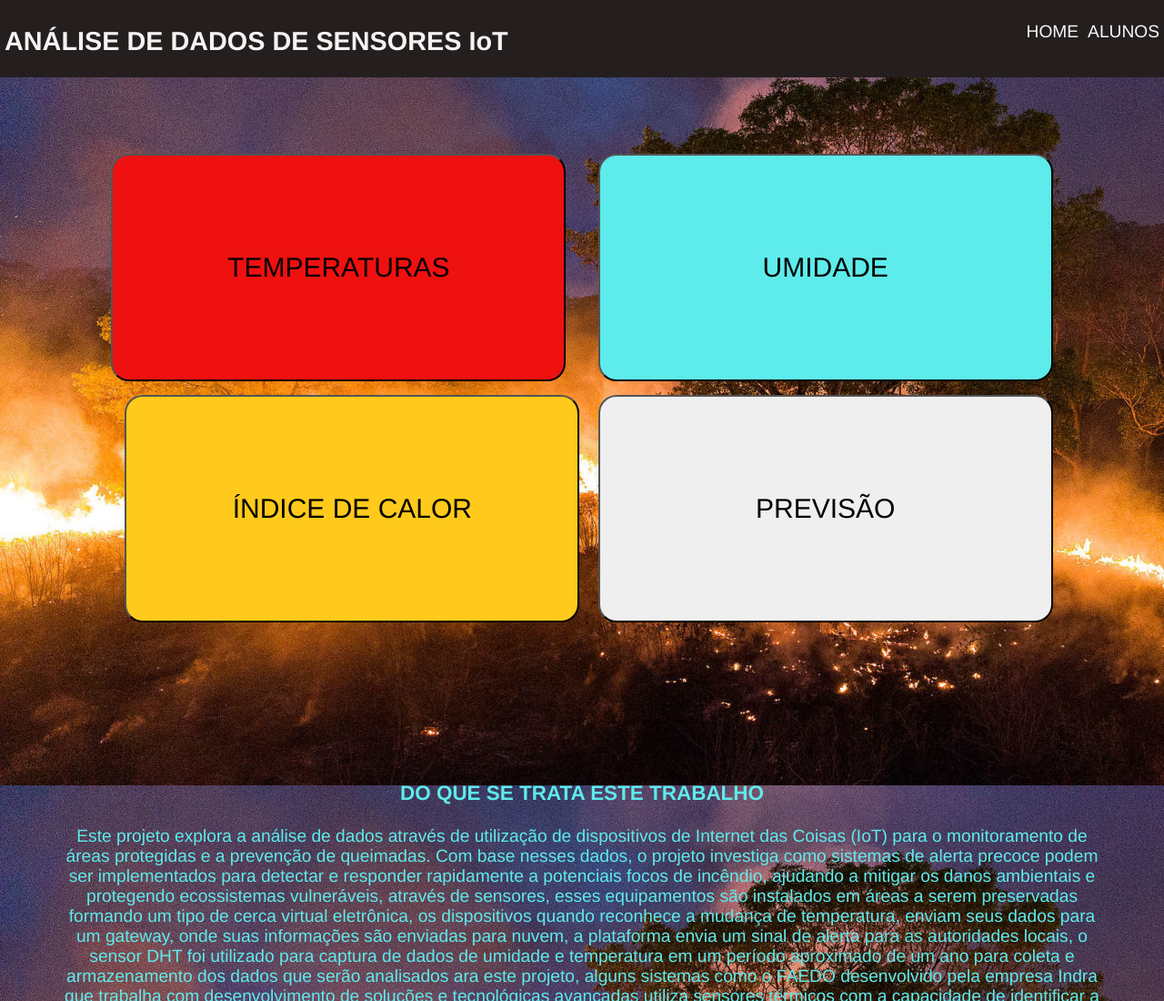
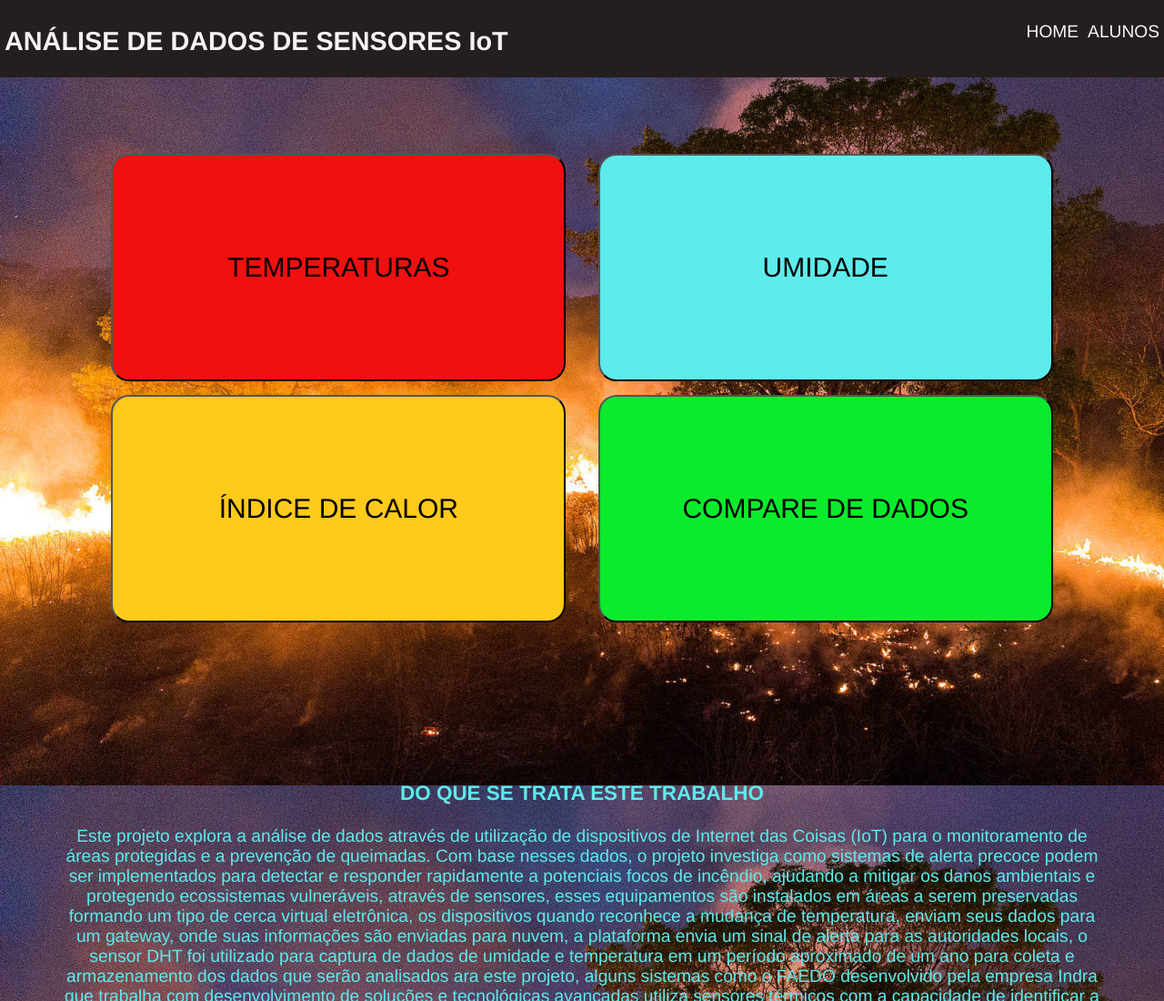
Before and after one commit to OMARCARDOSO75/projetoint, a plain HTML site: page index.HTML in a window 1280 px wide. Shown: the top 1100 px of the page at 91% size. Drawn offline with Linux system fonts and the light colour scheme.

Commit message:
Update index.HTML

```diff
--- a/index.HTML
+++ b/index.HTML
@@ -32,9 +32,11 @@
             <a href="GrafUmidade/index.html" style="text-decoration: none;">UMIDADE</a>
         </button>
         <button class="ÍNDICE-DE-CALOR">
-            <a href="GrafIndice/index.html" style="text-decoration: none;">ÍNDICE DE CALOR</a>
+            <a href="Indice de Calor/index.html" style="text-decoration: none;">ÍNDICE DE CALOR</a>
         </button>
-        <button class="PREVISÃO">PREVISÃO</button>
+        <button class="COMPARE-DE-DADOS">
+            <a href="Compare de Dados/index.html" style="text-decoration: none;">COMPARE DE DADOS</a>
+        </button>
 
         <style>
             a {
```
